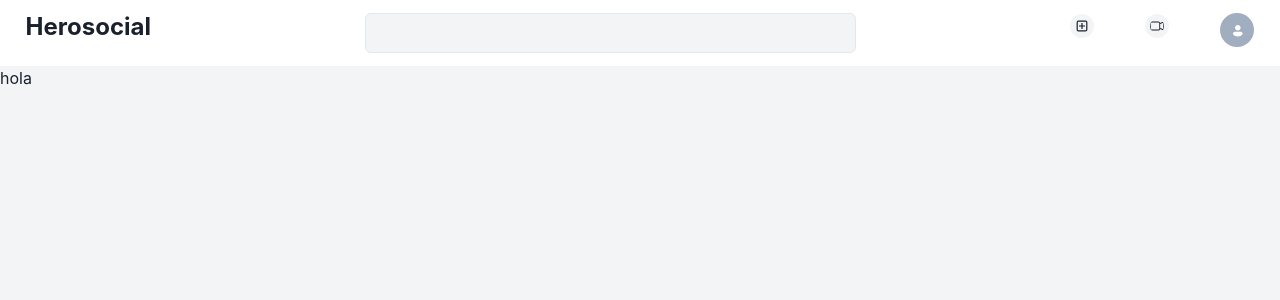
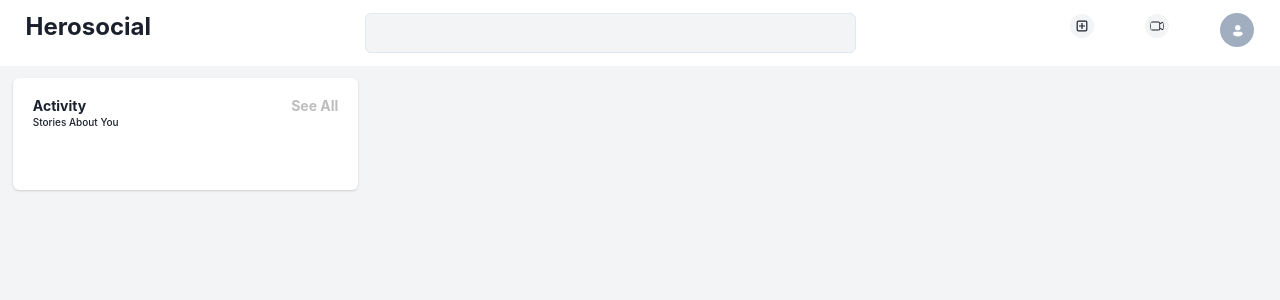
Before and after one commit to akareagwom/social, a Next.js app: page / in a window 1280 px wide. Shown: the top 300 px of the page. Built offline with nearby package versions, Linux system fonts and the light colour scheme.

Commit message:
activity heading

```diff
--- a/src/components/ui/activity.tsx
+++ b/src/components/ui/activity.tsx
@@ -1,5 +1,13 @@
 import {FC} from 'react';
-import { Card, CardHeader, CardBody, CardFooter } from '@chakra-ui/react'
+import {
+    Card,
+    CardHeader,
+    CardBody,
+    CardFooter,
+    Heading,
+    Box,
+    Text,
+} from '@chakra-ui/react'
 
 interface ActivityProps {
 
@@ -8,7 +16,26 @@ interface ActivityProps {
 const Activity: FC<ActivityProps> = () => {
     return (
         <>
+        <Card
+        w="27%"
+        m="1%">
+            <CardHeader>
+                <Box
+                display="flex"
+                justifyContent="space-between">
+                <Heading fontSize="14px" >Activity</Heading>
+                <Heading fontSize="14px" color="#BDBDBD" >See All</Heading>
+                </Box>
+                <Text
+                fontSize="10px"
+                fontWeight="500">
+                    Stories About You
+                </Text>
+            </CardHeader>
+            <CardBody>
 
+            </CardBody>
+        </Card>
         </>
      );
 }
--- a/src/pages/index.tsx
+++ b/src/pages/index.tsx
@@ -1,5 +1,6 @@
 import { Box, Text } from "@chakra-ui/react";
 import Navbar from "../components/ui/navbar";
+import Activity from "../components/ui/activity";
 
 
 
@@ -14,7 +15,9 @@ export default function Home() {
         >
           <Navbar/>
         </Box>
-        <Text>hola</Text>
+        <Box>
+          <Activity/>
+        </Box>
       </Box>
     </>
   )
```
